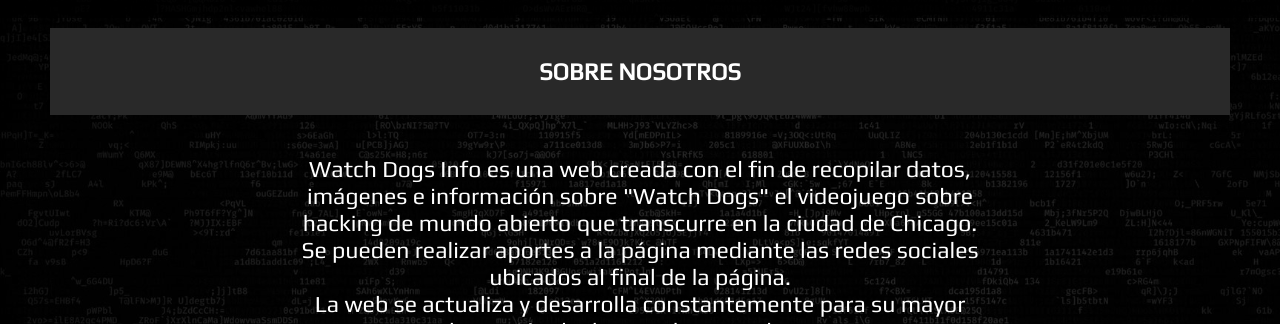
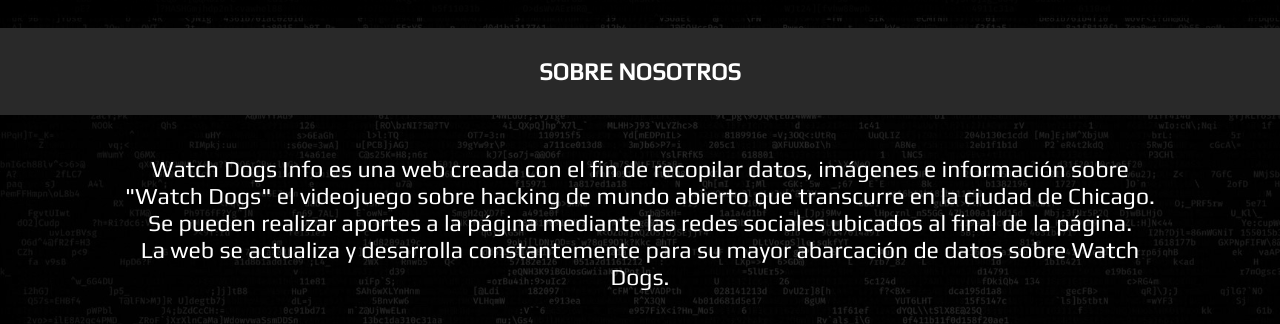
Before and after one commit to fefecode/PreEntrega3_Funes, a website: page info.html in a window 1280 px wide. Shown: the part 172-496 px from the top of the page. Drawn offline with Linux system fonts and the light colour scheme.

Commit message:
Se realiza un cambio en el padding y margin de la página de info

```diff
--- a/scss/info.scss
+++ b/scss/info.scss
@@ -5,11 +5,11 @@
     text-align: center;
     background-color: rgb(41, 41, 41);
     padding: 30px;
-    margin: 10px 50px 10px 50px;
+    margin: 10px 0px 10px 0px;
   }
   p {
     text-align: center;
-    margin: 10px 200px 10px 200px;
+    margin: 10px 10px 10px 10px;
   }
   img {
     width: 400px;
```
Also changed, not shown: css/styles.css.
